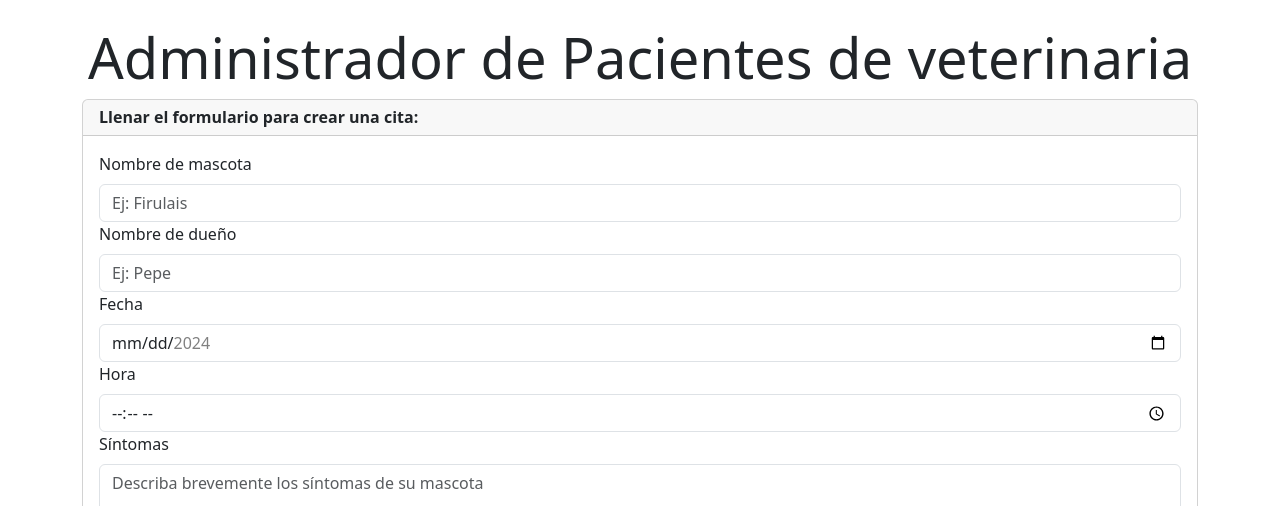
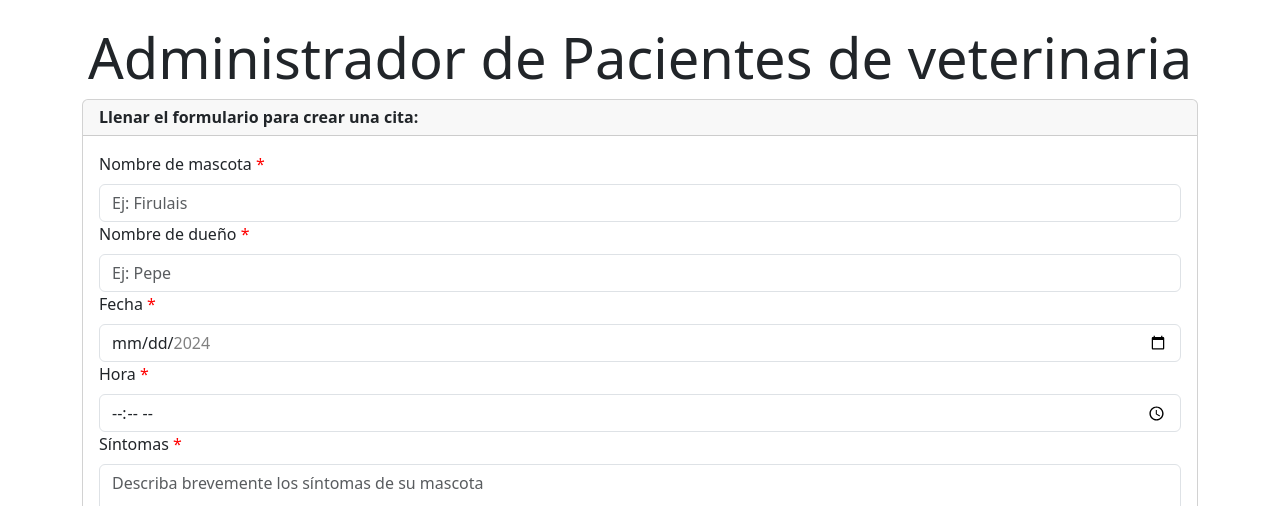
Before and after one commit to lucasecapdevila/react-tp1-ejercicio9, a React (Vite) app: page / in a window 1280 px wide. Shown: the top 506 px of the page. Built offline with nearby package versions, Linux system fonts and the light colour scheme.

Commit message:
se indican los campos obligatorios del formulario

```diff
--- a/src/App.css
+++ b/src/App.css
@@ -32,3 +32,7 @@
   height: 150px;
   resize: none;
 }
+
+span{
+  color: red;
+}
--- a/src/components/Input.jsx
+++ b/src/components/Input.jsx
@@ -4,10 +4,9 @@ import { Form } from 'react-bootstrap'
 const Input = ({elementoProp, labelProp, placeholderProp, typeProp, nameProp, minlengthProp, maxlengthProp, minProp, maxProp, setStateProp, stateProp}) => {
   return (
     <Form.Group controlId={nameProp}>
-      <Form.Label>{labelProp}</Form.Label>
+      <Form.Label>{labelProp} <span>*</span></Form.Label>
       <Form.Control
         as={elementoProp}
-        label={labelProp}
         type={typeProp}
         placeholder={placeholderProp}
         minLength={minlengthProp}
```
